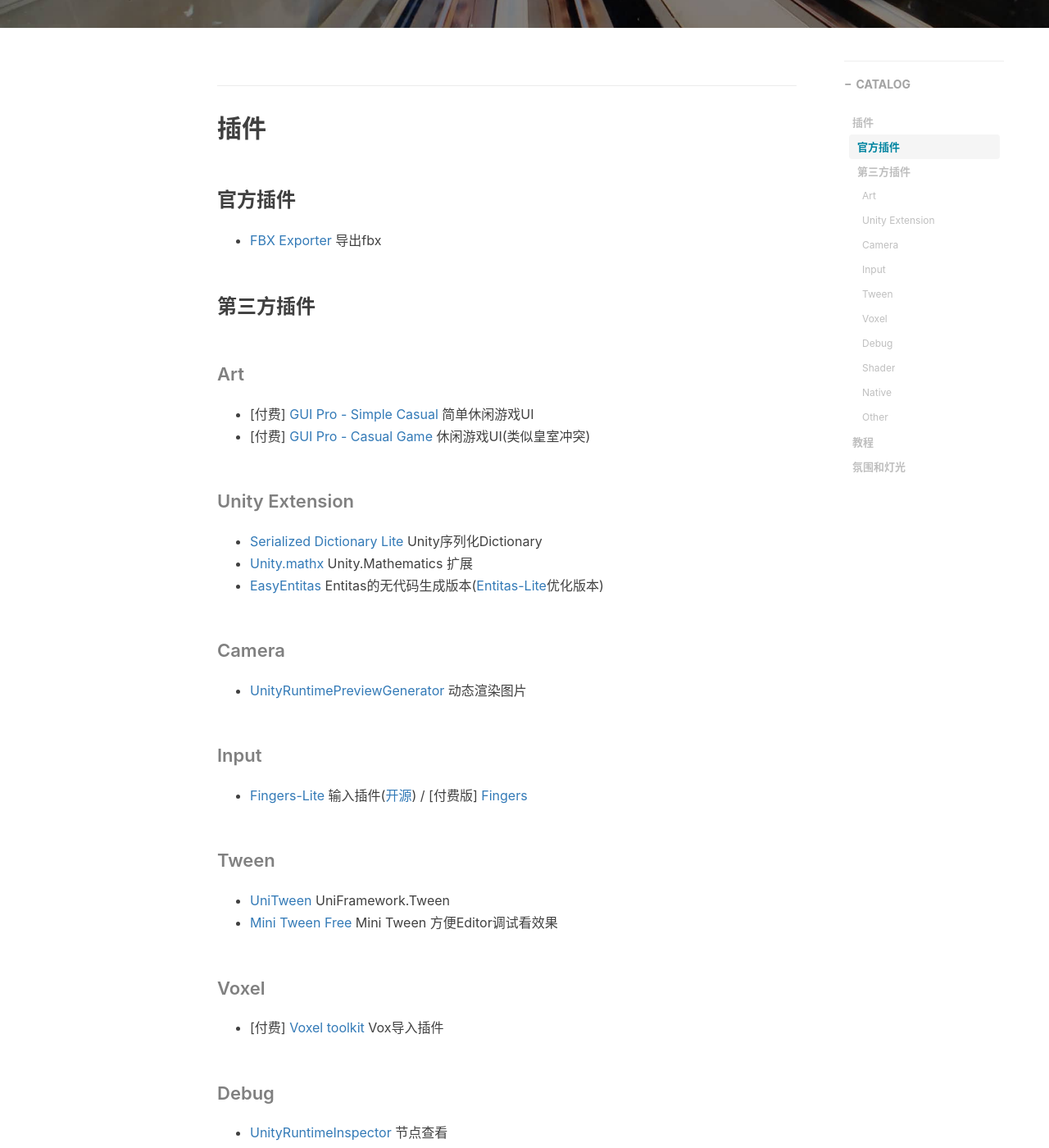
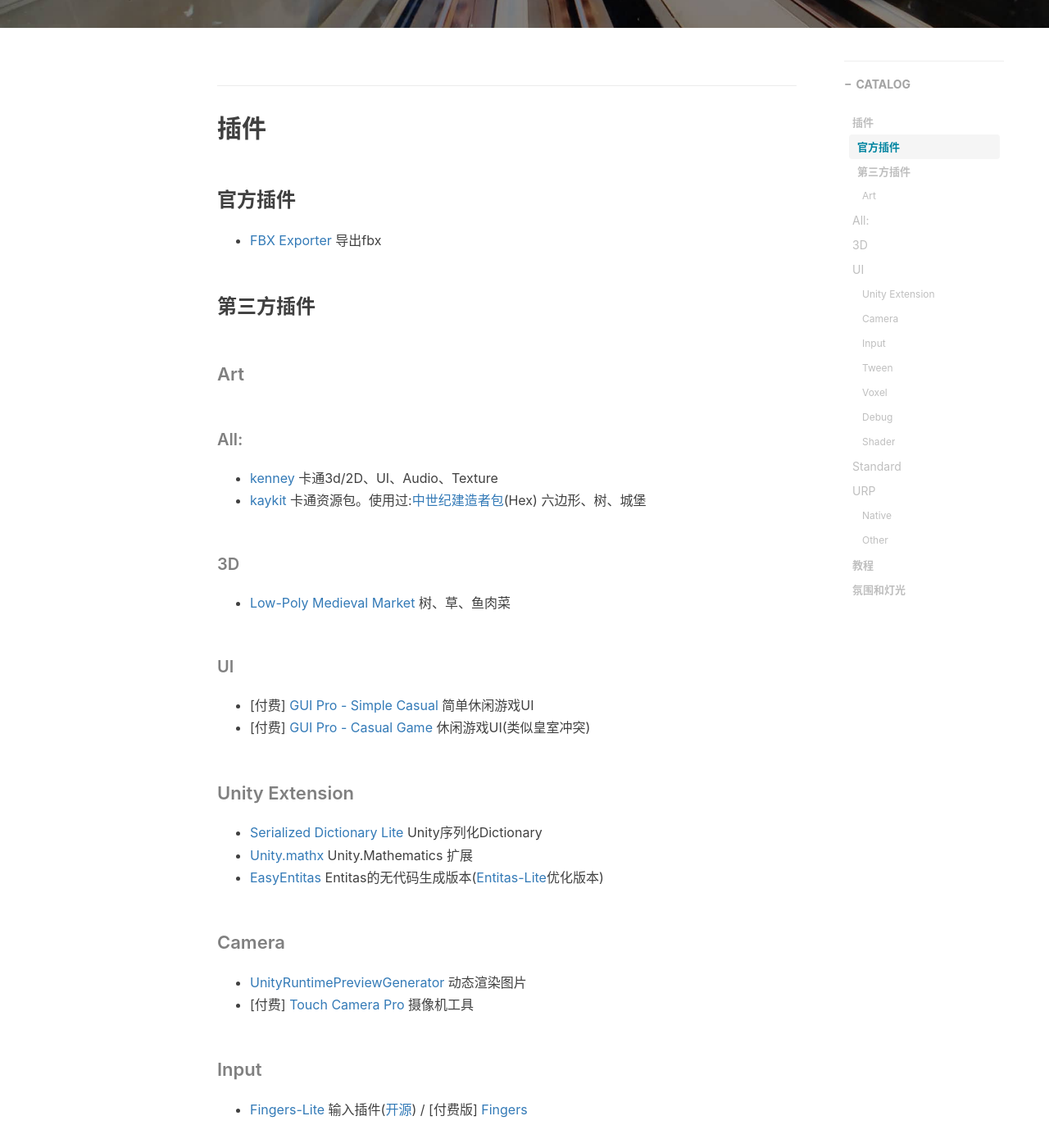
Before and after one commit to gumcstronger/gumcstronger.github.io, a Jekyll site: the page built from _posts/2024/2024-05-14-UnityPlugins.md, in a window 1280 px wide and 1400 px high, scrolled down 489 px. Shown: the whole window at 82% size. Built offline with Jekyll 4.4.1, drawn with Linux system fonts in a browser that asks for light colours; comment, search, counter and statistics services are not loaded; some of the changed text lies outside the part shown.

Commit message:
Update 2024-05-14-UnityPlugins.md

```diff
--- a/_posts/2024/2024-05-14-UnityPlugins.md
+++ b/_posts/2024/2024-05-14-UnityPlugins.md
@@ -19,6 +19,17 @@
 
 #### Art
 
+##### All:
+
+* [kenney](https://kenney.nl/assets/) 卡通3d/2D、UI、Audio、Texture
+* [kaykit](https://kaylousberg.itch.io/) 卡通资源包。使用过:[中世纪建造者包](https://kaylousberg.itch.io/kaykit-medieval-builder-pack)(Hex) 六边形、树、城堡
+
+##### 3D
+
+* [Low-Poly Medieval Market](https://assetstore.unity.com/packages/3d/environments/low-poly-medieval-market-262473) 树、草、鱼肉菜
+
+##### UI
+
 * [付费] [GUI Pro - Simple Casual](https://assetstore.unity.com/packages/2d/gui/icons/gui-pro-simple-casual-203399) 简单休闲游戏UI
 * [付费] [GUI Pro - Casual Game](https://assetstore.unity.com/packages/2d/gui/gui-pro-casual-game-176695) 休闲游戏UI(类似皇室冲突)
 
@@ -31,6 +42,7 @@
 #### Camera
 
 * [UnityRuntimePreviewGenerator](https://github.com/yasirkula/UnityRuntimePreviewGenerator) 动态渲染图片
+* [付费] [Touch Camera Pro](https://assetstore.unity.com/packages/tools/camera/touch-camera-pro-2024-easy-mobile-desktop-camera-controller-194808#content) 摄像机工具
 
 #### Input
 
@@ -52,6 +64,12 @@
 
 #### Shader
 
+##### Standard
+
+* [GeneLit](https://github.com/momoma-null/GeneLit)  比Unity标准着色器更美观、更准确的渲染
+
+##### URP
+
 * [付费] [Lux URP Essentials](https://assetstore.unity.com/packages/vfx/shaders/lux-urp-essentials-150355)
 
 #### Native
```
